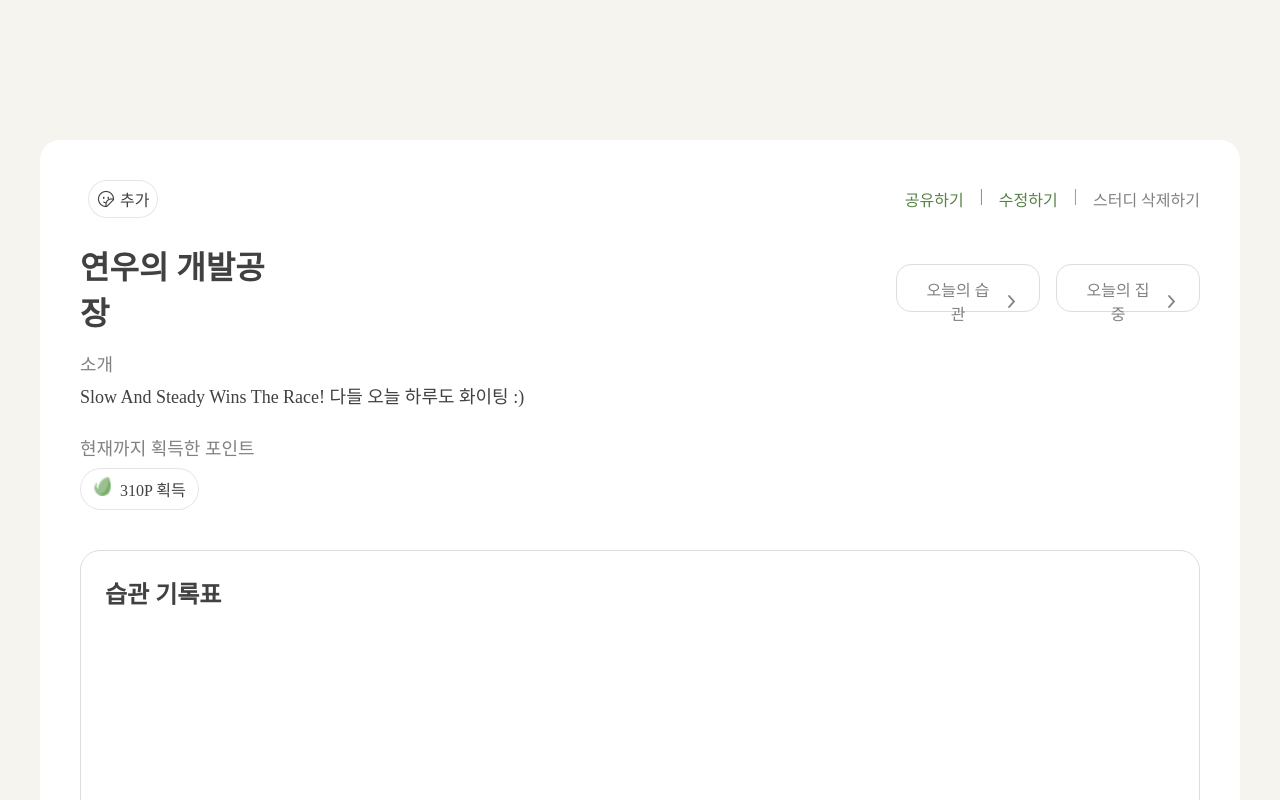
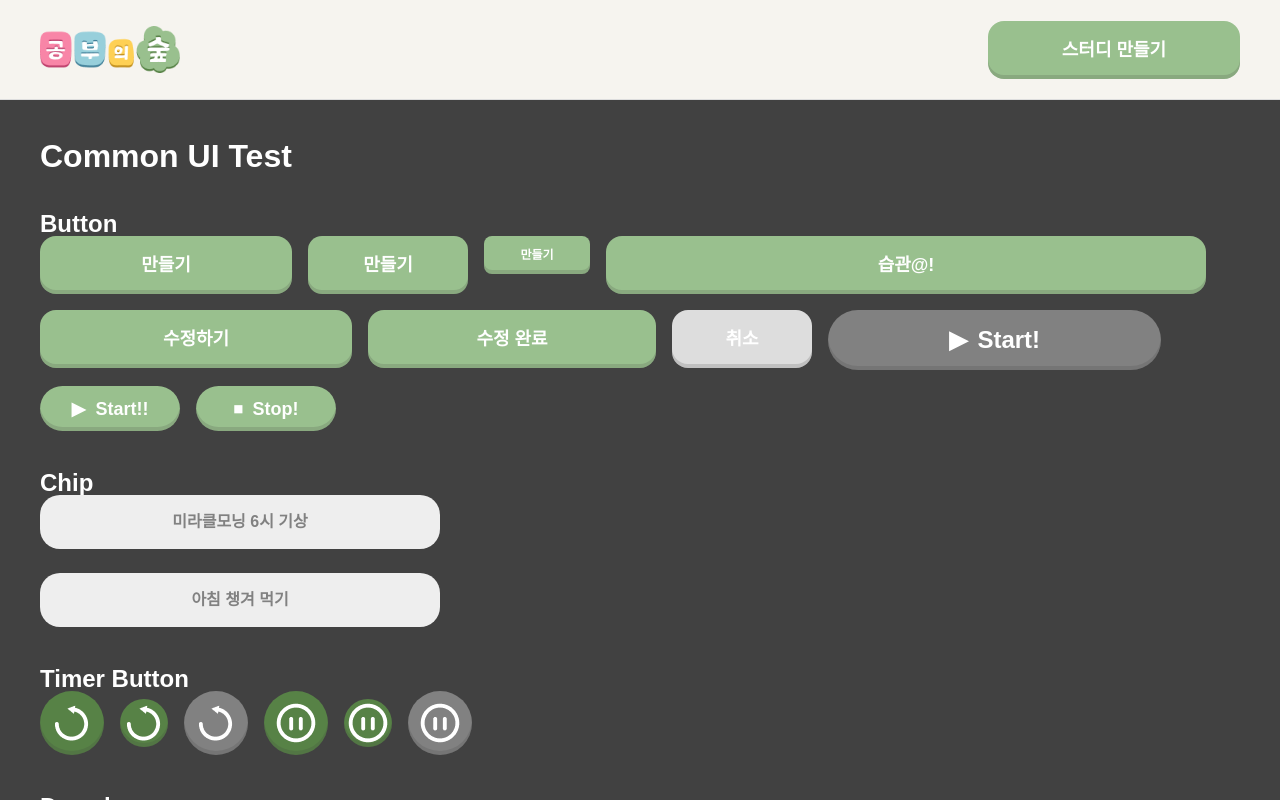
Before and after one commit to kimchanhee0309/Forest-of-Study-Team-5, a React (Vite) app: page / in a window 1280 px wide. Shown: the top 800 px of the page. Built offline with nearby package versions, Linux system fonts and the light colour scheme; a web font is replaced by a local one.

Commit message:
feat: react-router-dom

```diff
--- a/src/App.jsx
+++ b/src/App.jsx
@@ -1,9 +1,16 @@
-// import GuidePage from "./components/guide/GuidePage.jsx";
+import { BrowserRouter as Router, Routes, Route } from "react-router-dom";
+import GuidePage from "./components/guide/GuidePage.jsx";
 import StudyDetail from "./page/StudyDetail/StudyDetailPage.jsx";
 
 function App() {
-  return <StudyDetail />;
-  // return <GuidePage />;
+  return (
+    <Router>
+      <Routes>
+        <Route path="/" element={<GuidePage />} />
+        <Route path="/StudyDetail" element={<StudyDetail />} />
+      </Routes>
+    </Router>
+  );
 }
 
 export default App;
--- a/src/page/StudyDetail/StudyDetailPage.jsx
+++ b/src/page/StudyDetail/StudyDetailPage.jsx
@@ -5,7 +5,7 @@ import style from "./StudyDetail.module.css";
 import EmojiReaction from "../../components/study/Emoji/EmojiReaction.jsx";
 import PasswordModal from "../../components/study/PasswordModal/PasswordModal.jsx";
 import { Tag, Sticker } from "../../components/common";
-import { useNavigate } from "react-router-dom";
+// import { useNavigate } from "react-router-dom";
 
 function StudyDetailPage() {
   const [openModal, setOpenModal] = useState(null);
```
